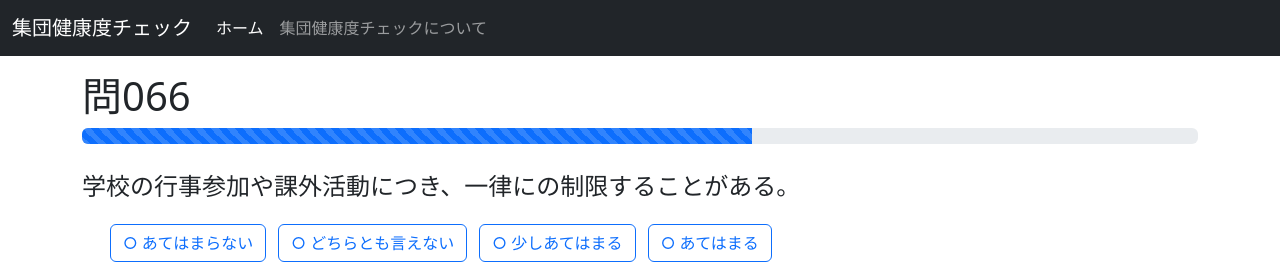
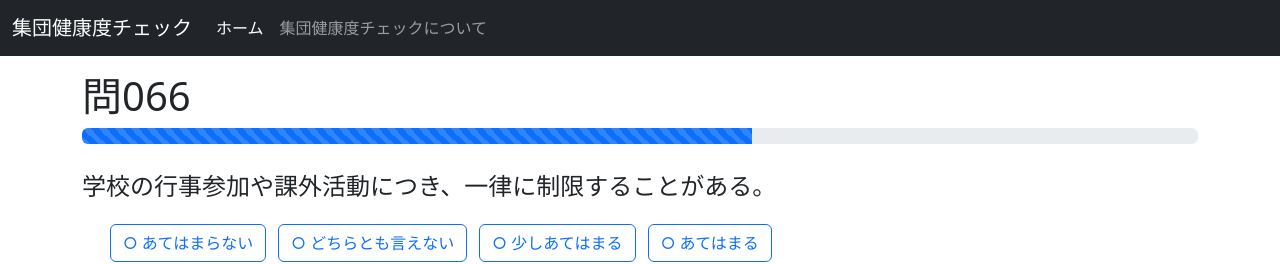
Before and after one commit to akokubo/haga, a plain HTML site: page docs/q066.html in a window 1280 px wide. Shown: the top 264 px of the page. Drawn offline with Linux system fonts and the light colour scheme.

Commit message:
質問の誤植の修正

```diff
--- a/docs/q066.html
+++ b/docs/q066.html
@@ -142,7 +142,7 @@
   <div class="progress-bar progress-bar-striped progress-bar-animated" style="width: 60%"></div>
 </div>
 
-        <p class="fs-4">学校の行事参加や課外活動につき、一律にの制限することがある。</p>
+        <p class="fs-4">学校の行事参加や課外活動につき、一律に制限することがある。</p>
 
             <div class="form-check">
 
```
Also changed, not shown: 1 other file.
